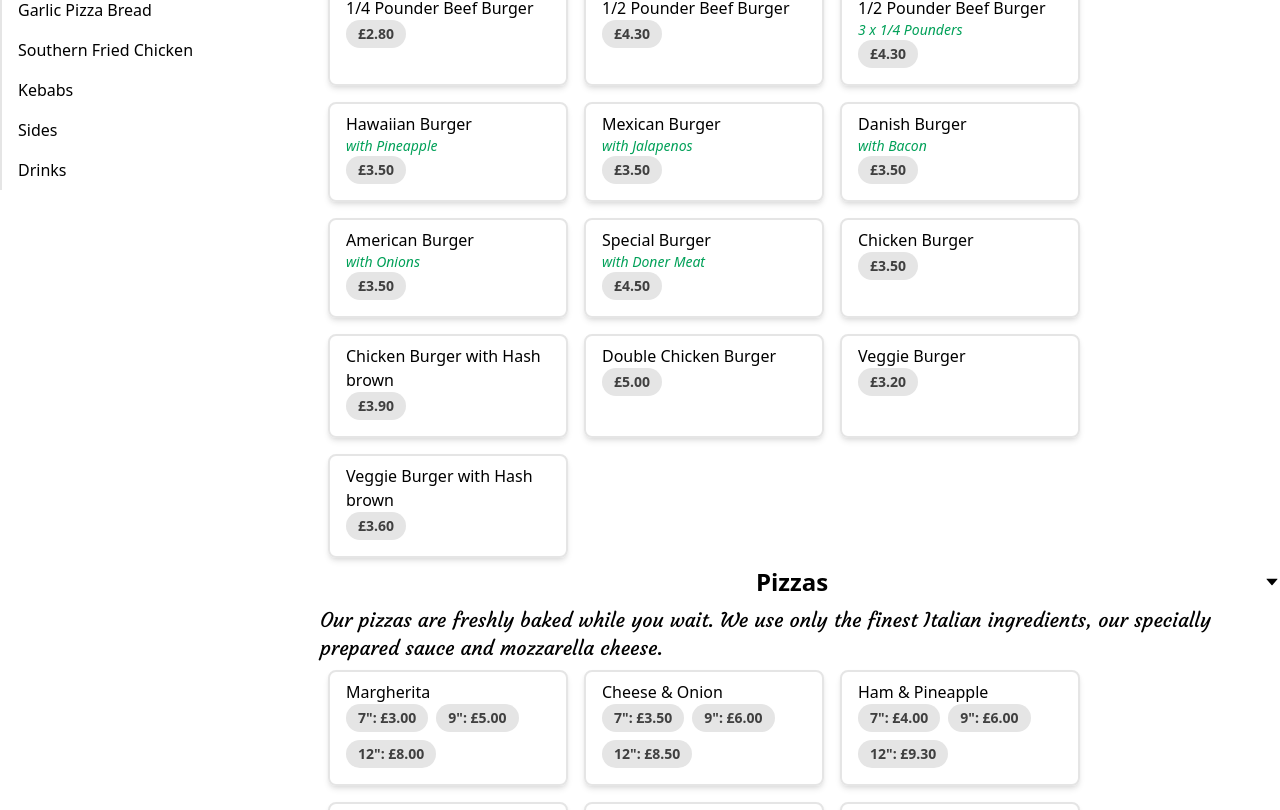
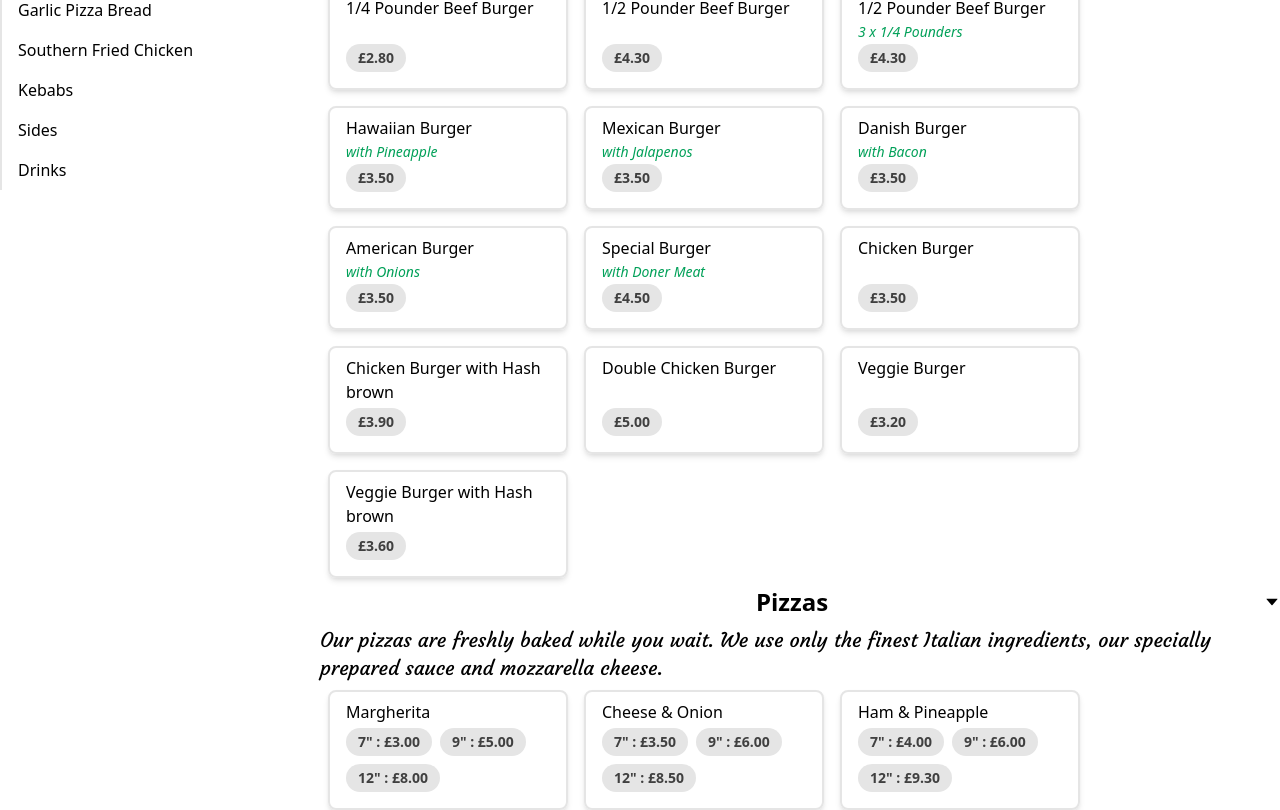
Before and after one commit to louannl/unitakeaway, a React (Create React App) app: page / in a window 1280 px wide. Shown: the part 1013-1823 px from the top of the page. Built offline with nearby package versions, Linux system fonts and the light colour scheme.

Commit message:
styled menu items

```diff
--- a/src/pages/Menu/itemList.js
+++ b/src/pages/Menu/itemList.js
@@ -1,15 +1,24 @@
 import tw from '../../helpers/tailwind';
+
+export const ItemName = (props) => {
+  return <h2 className={tw('pb-0.5', props.className)}>{props.children}</h2>;
+};
 
 export const ItemDescription = (props) => {
   return (
-    <p className={tw('text-uni-green', 'italic', 'text-sm', props.className)}>
+    <p
+      className={tw(
+        'text-uni-green',
+        'italic',
+        'text-sm',
+        'pb-0.5',
+        'flex-grow',
+        props.className
+      )}
+    >
       {props.children}
     </p>
   );
-};
-
-export const ItemName = (props) => {
-  return <h2 className={tw(props.className)}>{props.children}</h2>;
 };
 
 export const ItemPrice = (props) => {
@@ -36,6 +45,7 @@ export const DefaultListType = (props) => {
   return (
     <div
       className={tw(
+        'flex flex-col',
         'border-2',
         'rounded-lg',
         'shadow-md',
@@ -46,7 +56,9 @@ export const DefaultListType = (props) => {
     >
       <ItemName>{props.name}</ItemName>
       <ItemDescription>{props.description}</ItemDescription>
-      <ItemPrice>£{props.price}</ItemPrice>
+      <div>
+        <ItemPrice>£{props.price}</ItemPrice>
+      </div>
     </div>
   );
 };
@@ -59,7 +71,7 @@ export const ColumnListType = (props) => {
     for (const [key, value] of Object.entries(item.prices)) {
       itemPrices.push(
         <ItemPrice>
-          {key}: £{value}
+          {key} : £{value}
         </ItemPrice>
       );
     }
@@ -67,6 +79,7 @@ export const ColumnListType = (props) => {
     return (
       <div
         className={tw(
+          'flex flex-col',
           'border-2',
           'rounded-lg',
           'shadow-md',
@@ -77,7 +90,7 @@ export const ColumnListType = (props) => {
       >
         <ItemName>{item.name}</ItemName>
         <ItemDescription>{item.description}</ItemDescription>
-        {itemPrices}
+        <div>{itemPrices}</div>
       </div>
     );
   });
--- a/src/uniMenuItems.js
+++ b/src/uniMenuItems.js
@@ -294,6 +294,8 @@ export const menuItems = {
   },
   southernFriedChicken: {
     label: 'Southern Fried Chicken',
+    description:
+      'Chicken portions covered in our secret recipe coating and pressure cooked until tender.',
     items: [
       { name: '5 Piece Chicken Wings', price: '2.50' },
       { name: '10 Piece Chicken Wings', price: '5.00' },
@@ -305,6 +307,7 @@ export const menuItems = {
   kebabs: {
     label: 'Kebabs',
     type: 'column',
+    description: 'Served in pitta or wrap with your choice of salad and sauce.',
     items: [
       {
         name: 'Lamb Doner',
```
